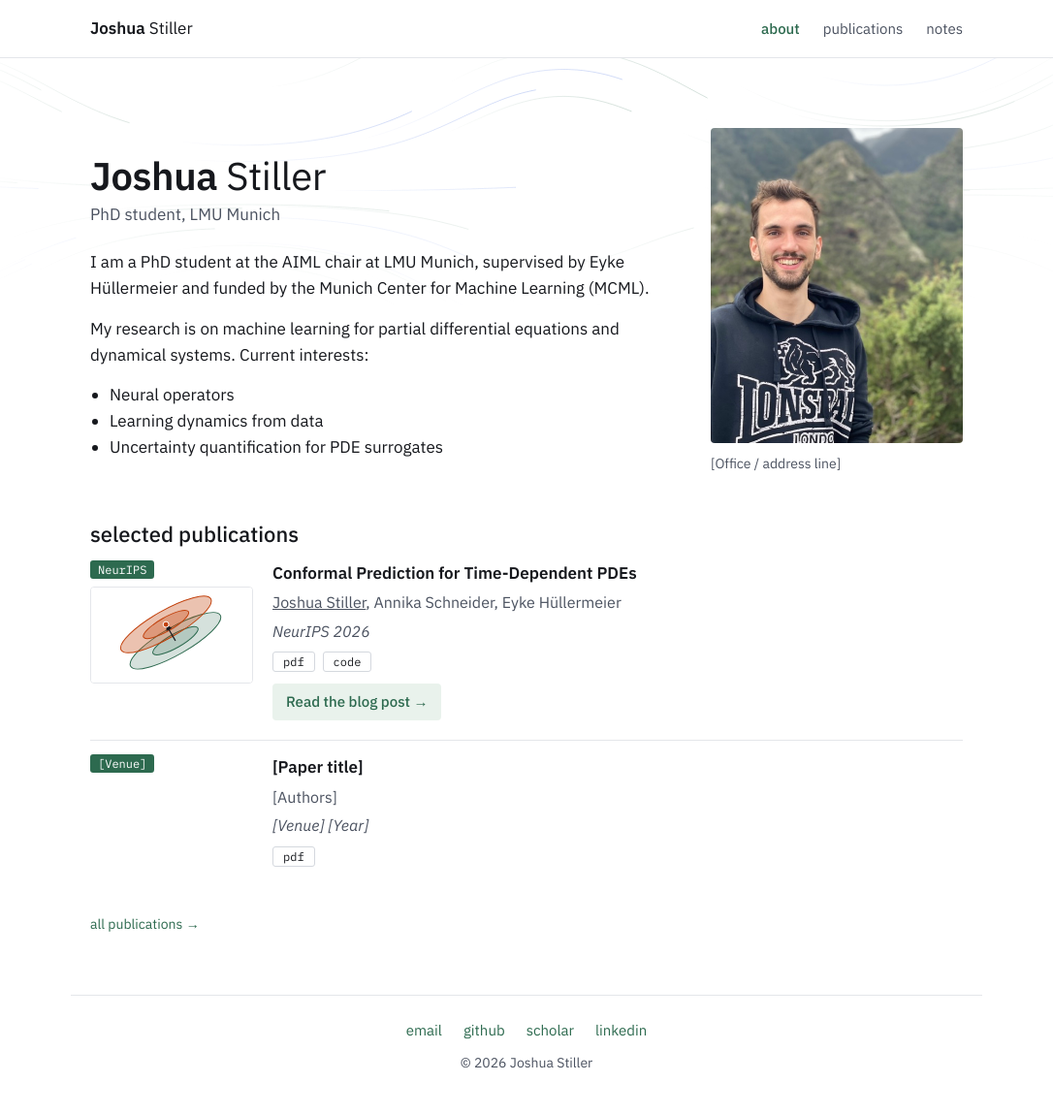
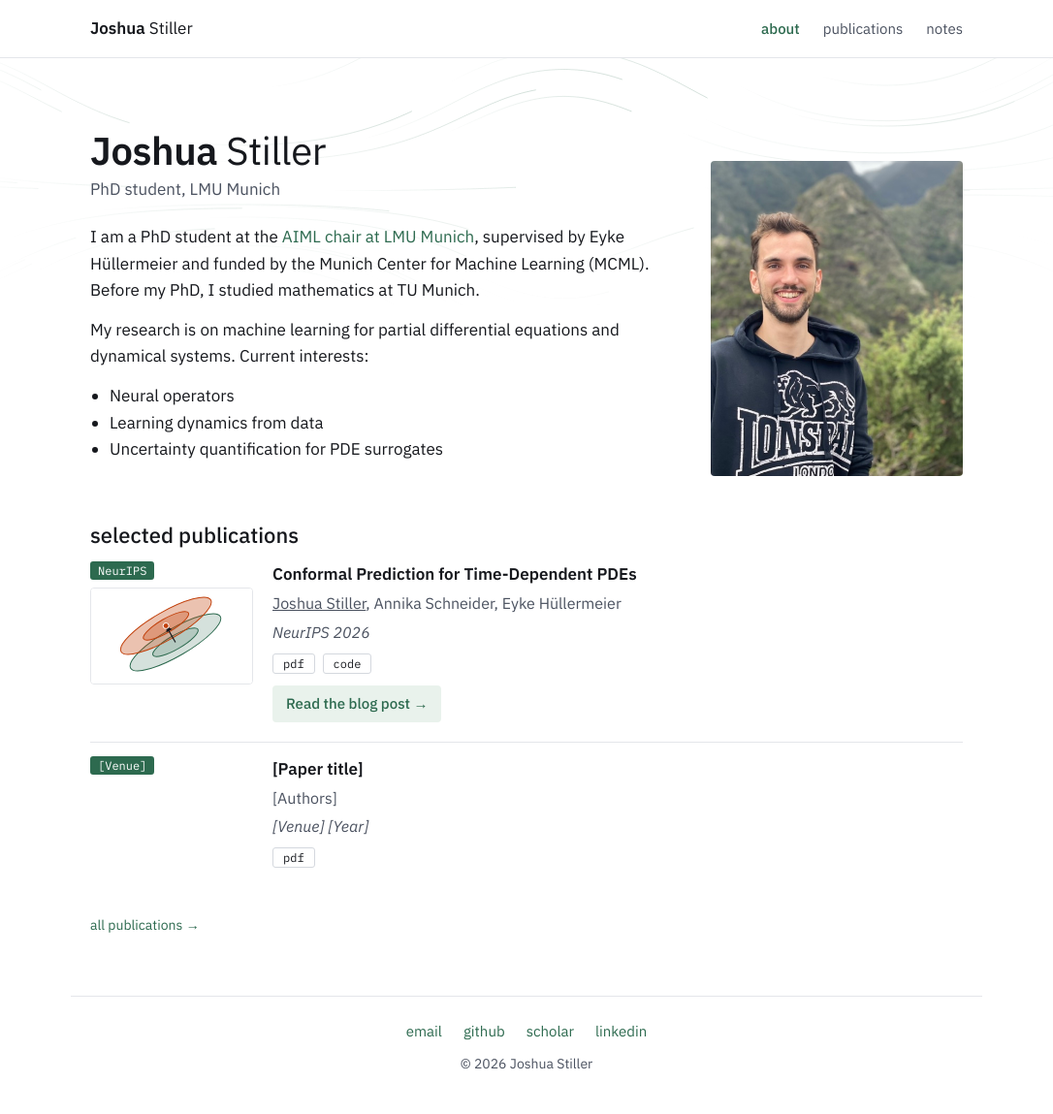
Before and after one commit to StillJosh/StillJosh.github.io, a Jekyll site: the page built from index.md, in a window 1280 px wide. Shown: the whole page at 97% size, without its empty margins (97-1183 px from the left). Built offline with Jekyll 4.4.1, drawn with Linux system fonts in a browser that asks for light colours.

Commit message:
ENH: Fill in profile links and intro on home page
Adds email, Google Scholar and LinkedIn links, links the AIML chair, and adds
the TU Munich background. Removes the office line and recolours the remaining
blue header streaks to the green accent.

```diff
--- a/_config.yml
+++ b/_config.yml
@@ -7,13 +7,12 @@
 first_name: Joshua
 last_name: Stiller
 position: "PhD student, LMU Munich"
-office: "[Office / address line]"
 photo: /assets/img/profile.jpg   # empty shows a placeholder box
-email: "[email]"
+email: "joshua.stiller@lmu.de"
 links:
   - { name: github,   url: "https://github.com/StillJosh" }
-  - { name: scholar,  url: "#" }
-  - { name: linkedin, url: "#" }
+  - { name: scholar,  url: "https://scholar.google.com/citations?user=F0eKl3IAAAAJ" }
+  - { name: linkedin, url: "https://www.linkedin.com/in/joshua-stiller/" }
 
 nav:
   - { title: about,        url: "/",              key: about }
--- a/_layouts/home.html
+++ b/_layouts/home.html
@@ -14,7 +14,6 @@
   </div>
   <div class="intro-photo">
     {% if site.photo != "" %}<img src="{{ site.photo | relative_url }}" alt="Photo of {{ site.first_name }} {{ site.last_name }}">{% else %}<div class="ph">[photo]</div>{% endif %}
-    <div class="muted small">{{ site.office }}</div>
   </div>
 </section>
 
--- a/index.md
+++ b/index.md
@@ -3,7 +3,7 @@
 nav: about
 ---
 
-I am a PhD student at the AIML chair at LMU Munich, supervised by Eyke Hüllermeier and funded by the Munich Center for Machine Learning (MCML).
+I am a PhD student at the [AIML chair at LMU Munich](https://www.ifi.lmu.de/kiml/en/), supervised by Eyke Hüllermeier and funded by the Munich Center for Machine Learning (MCML). Before my PhD, I studied mathematics at TU Munich.
 
 My research is on machine learning for partial differential equations and dynamical systems. Current interests:
 
```
Also changed, not shown: assets/img/streaks.svg.
